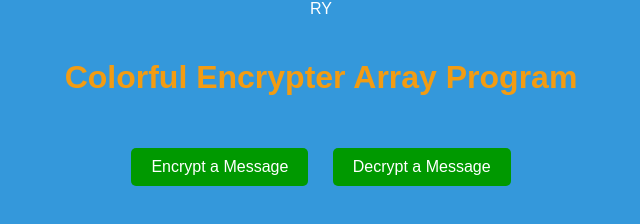
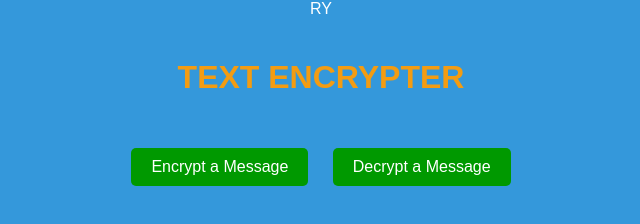
Before and after one commit to NOT-MINECRAFT/Encrypter, a plain HTML site: page index.html in a window 1280 px wide. Shown: the whole page, without its empty margins (319-959 px from the left). Drawn offline with Linux system fonts and the light colour scheme.

Commit message:
Update index.html

```diff
--- a/index.html
+++ b/index.html
@@ -78,7 +78,7 @@
 </head>
 <body>
 
-<h1>Colorful Encrypter Array Program</h1>
+<h1>TEXT ENCRYPTER</h1>
 
 <button onclick="encrypt()">Encrypt a Message</button>
 <button onclick="decrypt()">Decrypt a Message</button>
```
